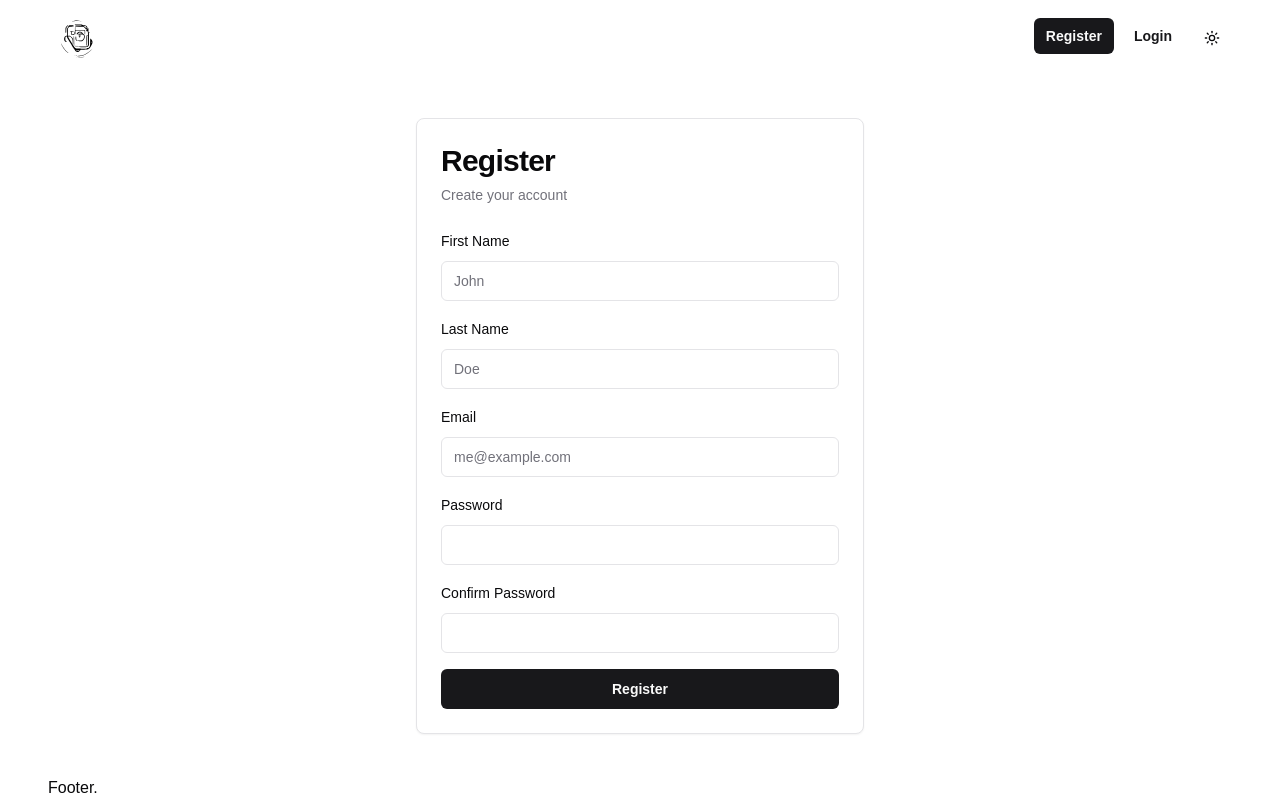
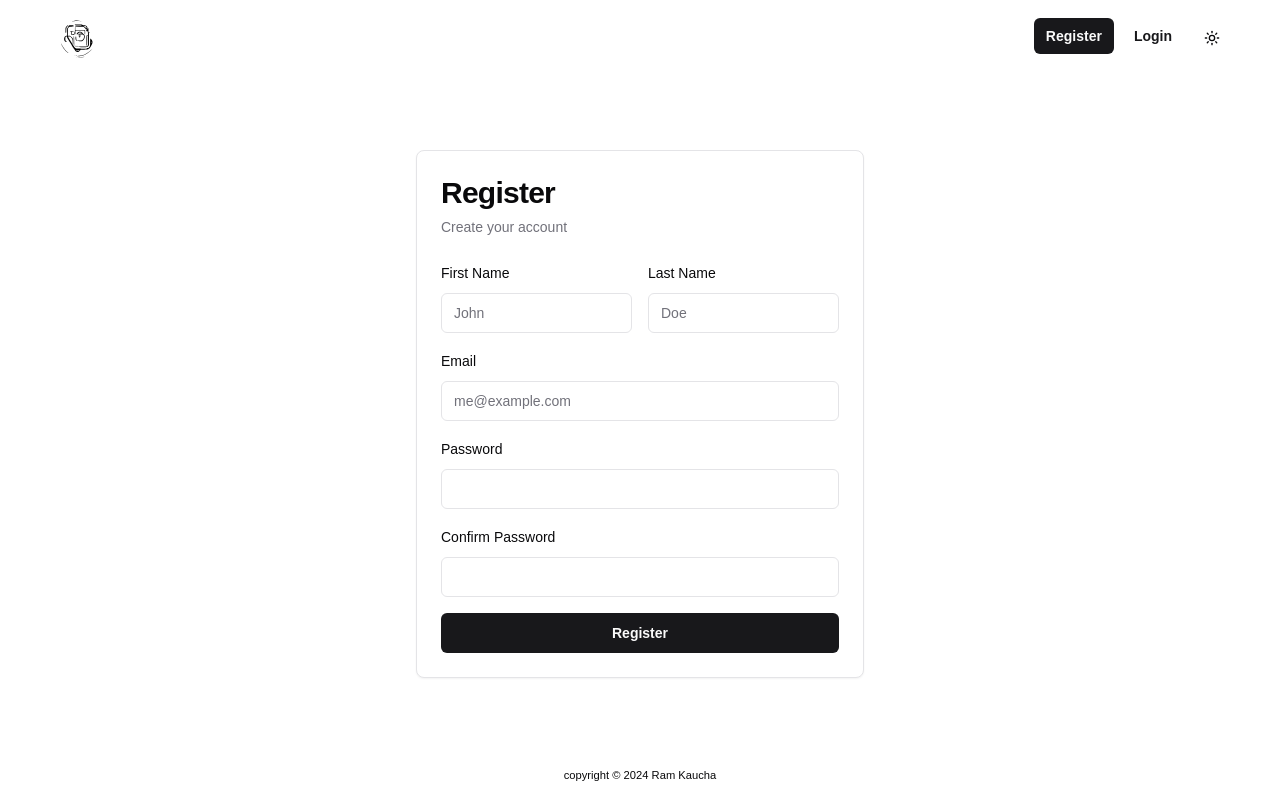
Before and after one commit to ramkaucha/RoleMap, a Next.js app in the folder frontend/: page /auth/register in a window 1280 px wide. Built offline with nearby package versions, Linux system fonts and the light colour scheme; no server answers.

Commit message:
added foooter

```diff
--- a/frontend/src/app/auth/register/components/RegisterForm.tsx
+++ b/frontend/src/app/auth/register/components/RegisterForm.tsx
@@ -89,6 +89,7 @@ export default function RegisterForm() {
           <CardDescription>Create your account</CardDescription>
         </CardHeader>
         <CardContent className="space-y-4">
+          <div className="grid grid-cols-2 gap-4">
             <div className="space-y-2">
               <Label htmlFor="first-name">First Name</Label>
               <EnhancedInput
@@ -112,6 +113,7 @@ export default function RegisterForm() {
                 value={formData.last_name}
                 onChange={handleChange}
               />
+            </div>
           </div>
           <div className="space-y-2">
             <Label htmlFor="email">Email</Label>
--- a/frontend/src/app/layout.tsx
+++ b/frontend/src/app/layout.tsx
@@ -5,6 +5,7 @@ import Navigation from "../components/navigation";
 import { getServerSession } from "next-auth";
 import PageWrapper from "../components/PageWrapper";
 import Providers from "./providers";
+import Footer from "@/components/footer";
 
 const geistSans = Geist({
   variable: "--font-geist-sans",
@@ -36,7 +37,7 @@ export default async function RootLayout({
               <Navigation isAuthenticated={session !== null} />
               <PageWrapper>{children}</PageWrapper>
             </div>
-            <h1>Footer.</h1>
+            <Footer />
           </div>
         </Providers>
       </body>
--- /dev/null
+++ b/frontend/src/components/footer.tsx
@@ -0,0 +1,7 @@
+export default function Footer() {
+  return (
+    <div className="flex flex-col items-center py-4 text-[0.7em]">
+      <p>copyright © 2024 Ram Kaucha</p>
+    </div>
+  );
+}
```
Lines whose indentation alone changed are shown as unchanged.
